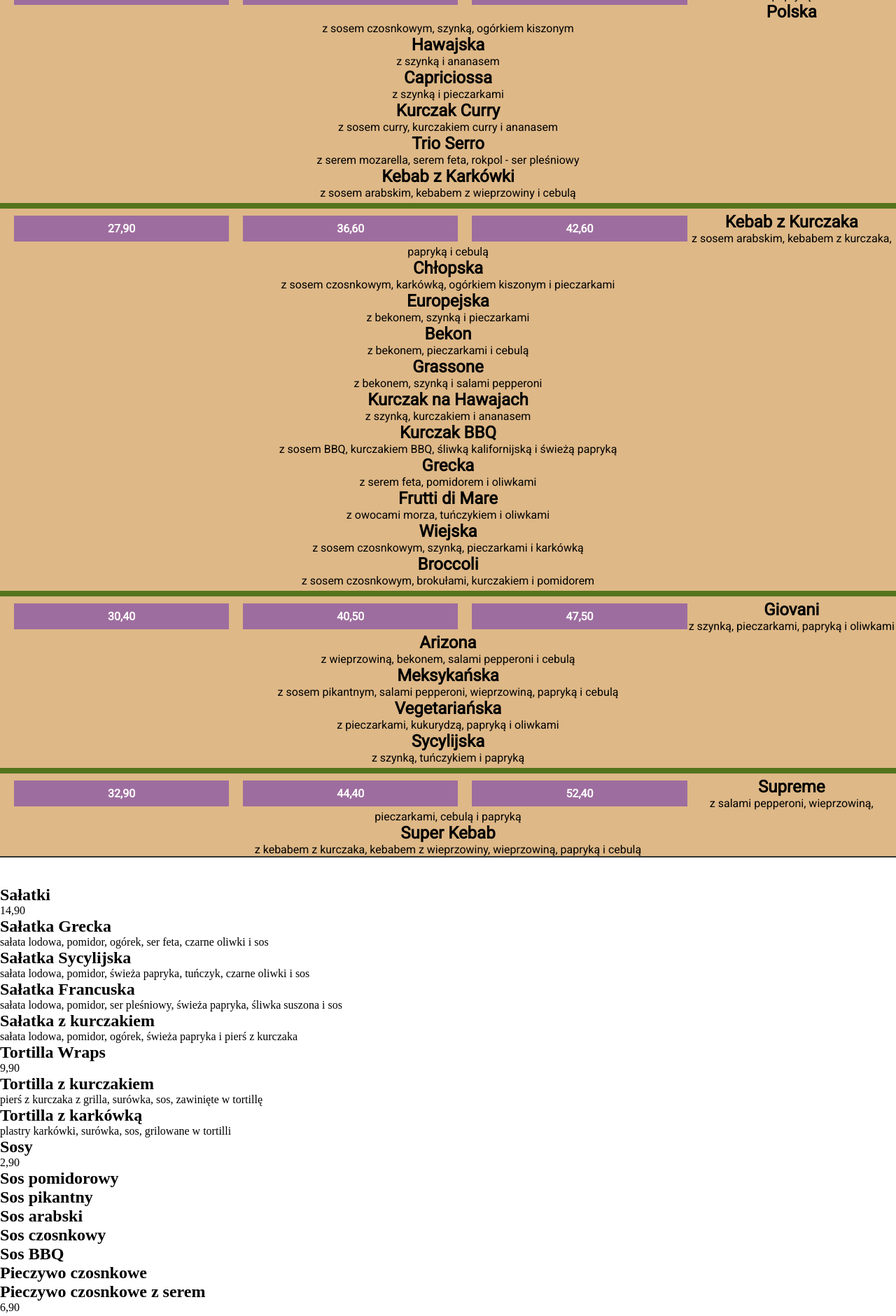
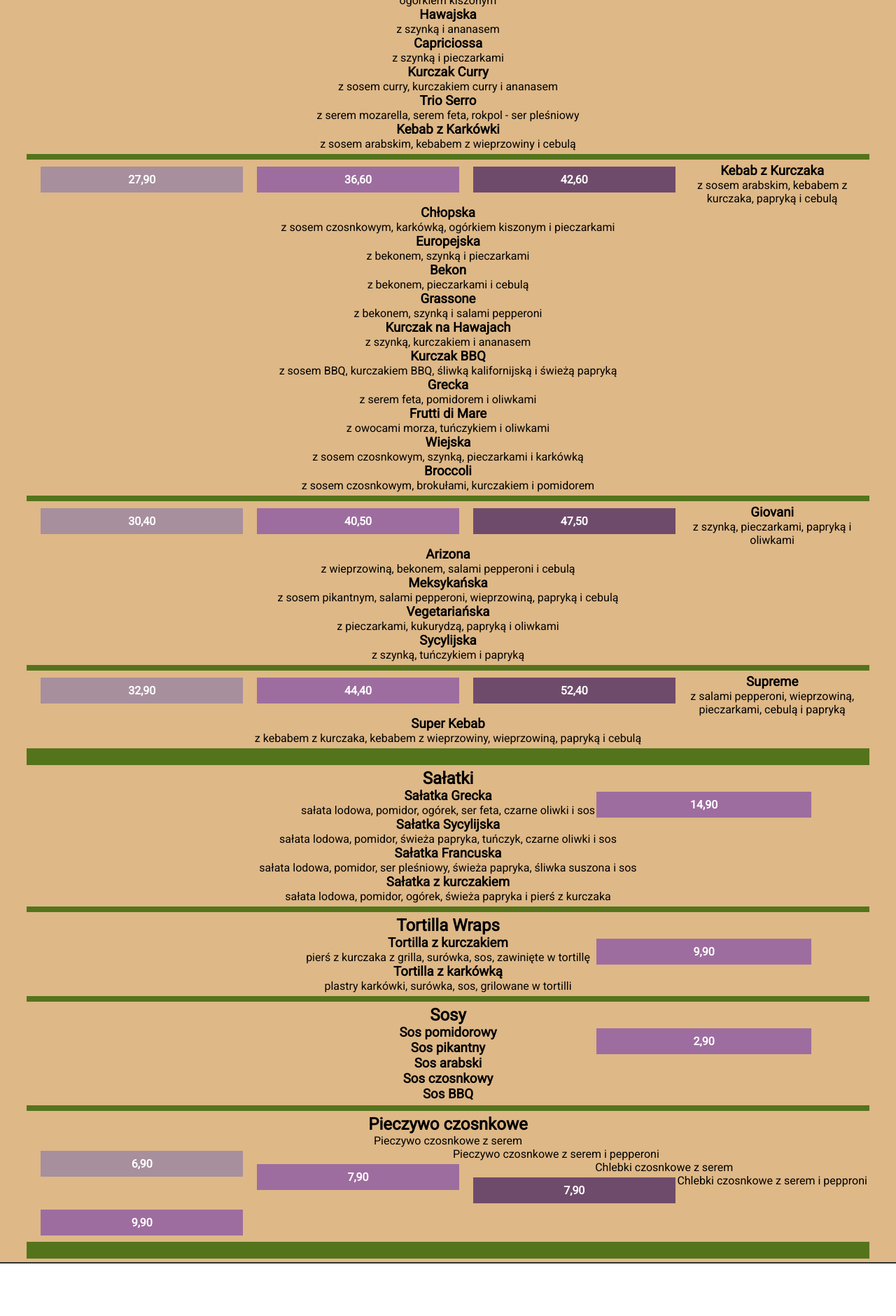
Before and after one commit to AniaMo/Metross-pizza, a plain HTML site: page index.html in a window 1280 px wide. Shown: the part 1723-3603 px from the top of the page at 70% size. After the commit the page ends 3568 px from the top, so only its background shows below. Drawn offline with Linux system fonts and the light colour scheme.

Commit message:
almost done main

```diff
--- a/index.html
+++ b/index.html
@@ -50,7 +50,7 @@
                <div class="undersize"></div>
             </div>
             <section class="pizza clearfix">
-                <h2 class="name">Margharita</h2>
+                <h3 class="name">Margharita</h3>
                 <p class="description">z sosem pomidorowym i serem mozarellą</p>
                 <div class="price">20,40</div>
                 <div class="price">24,90</div>
@@ -58,7 +58,7 @@
             </section>
             <div class="border"></div>
             <section class="pizza">
-                <h2 class="name">Prosta</h2>
+                <h3 class="name">Prosta</h3>
                 <p class="description">z szynką</p>
                 <div class="price">22,90</div>
                 <div class="price">28,80</div>
@@ -69,19 +69,19 @@
                 <div class="price">25,40</div>
                 <div class="price">32,70</div>
                 <div class="price">37,70</div>
-                <h2 class="name">Pepperoni</h2>
+                <h3 class="name">Pepperoni</h3>
                 <p class="description">z sosem pikantnym, salami pepperoni i papryką</p>
-                <h2 class="name">Polska</h2>
+                <h3 class="name">Polska</h3>
                 <p class="description">z sosem czosnkowym, szynką, ogórkiem kiszonym</p>
-                <h2 class="name">Hawajska</h2>
+                <h3 class="name">Hawajska</h3>
                 <p class="description">z szynką i ananasem</p>
-                <h2 class="name">Capriciossa</h2>
+                <h3 class="name">Capriciossa</h3>
                 <p class="description">z szynką i pieczarkami</p>
-                <h2 class="name">Kurczak Curry</h2>
+                <h3 class="name">Kurczak Curry</h3>
                 <p class="description">z sosem curry, kurczakiem curry i ananasem</p>
-                <h2 class="name">Trio Serro</h2>
+                <h3 class="name">Trio Serro</h3>
                 <p class="description">z serem mozarella, serem feta, rokpol - ser pleśniowy</p>
-                <h2 class="name">Kebab z Karkówki</h2>
+                <h3 class="name">Kebab z Karkówki</h3>
                 <p class="description">z sosem arabskim, kebabem z wieprzowiny i cebulą</p>
             </section>
             <div class="border"></div>
@@ -89,27 +89,27 @@
                 <div class="price">27,90</div>
                 <div class="price">36,60</div>
                 <div class="price">42,60</div>
-                <h2 class="name">Kebab z Kurczaka</h2>
+                <h3 class="name">Kebab z Kurczaka</h3>
                 <p class="description">z sosem arabskim, kebabem z kurczaka, papryką i cebulą</p>
-                <h2 class="name">Chłopska</h2>
+                <h3 class="name">Chłopska</h2>
                 <p class="description">z sosem czosnkowym, karkówką, ogórkiem kiszonym i pieczarkami</p>
-                <h2 class="name">Europejska</h2>
+                <h3 class="name">Europejska</h3>
                 <p class="description">z bekonem, szynką i pieczarkami</p>
-                <h2 class="name">Bekon</h2>
+                <h3 class="name">Bekon</h3>
                 <p class="description">z bekonem, pieczarkami i cebulą</p>
-                <h2 class="name">Grassone</h2>
+                <h3 class="name">Grassone</h3>
                 <p class="description">z bekonem, szynką i salami pepperoni</p>
-                <h2 class="name">Kurczak na Hawajach</h2>
+                <h3 class="name">Kurczak na Hawajach</h3>
                 <p class="description">z szynką, kurczakiem i ananasem</p>
-                <h2 class="name">Kurczak BBQ</h2>
+                <h3 class="name">Kurczak BBQ</h3>
                 <p class="description">z sosem BBQ, kurczakiem BBQ, śliwką kalifornijską i świeżą papryką</p>
-                <h2 class="name">Grecka</h2>
+                <h3 class="name">Grecka</h3>
                 <p class="description">z serem feta, pomidorem i oliwkami</p>
-                <h2 class="name">Frutti di Mare</h2>
+                <h3 class="name">Frutti di Mare</h3>
                 <p class="description">z owocami morza, tuńczykiem i oliwkami</p>
-                <h2 class="name">Wiejska</h2>
+                <h3 class="name">Wiejska</h3>
                 <p class="description">z sosem czosnkowym, szynką, pieczarkami i karkówką</p>
-                <h2 class="name">Broccoli</h2>
+                <h3 class="name">Broccoli</h3>
                 <p class="description">z sosem czosnkowym, brokułami, kurczakiem i pomidorem</p>
             </section>
             <div class="border"></div>
@@ -117,15 +117,15 @@
                 <div class="price">30,40</div>
                 <div class="price">40,50</div>
                 <div class="price">47,50</div>
-                <h2 class="name">Giovani</h2>
+                <h3 class="name">Giovani</h3>
                 <p class="description">z szynką, pieczarkami, papryką i oliwkami</p>
-                <h2 class="name">Arizona</h2>
+                <h3 class="name">Arizona</h3>
                 <p class="description">z wieprzowiną, bekonem, salami pepperoni i cebulą</p>
-                <h2 class="name">Meksykańska</h2>
+                <h3 class="name">Meksykańska</h3>
                 <p class="description">z sosem pikantnym, salami pepperoni, wieprzowiną, papryką i cebulą</p>
-                <h2 class="name">Vegetariańska</h2>
+                <h3 class="name">Vegetariańska</h3>
                 <p class="description">z pieczarkami, kukurydzą, papryką i oliwkami</p>
-                <h2 class="name">Sycylijska</h2>
+                <h3 class="name">Sycylijska</h3>
                 <p class="description">z szynką, tuńczykiem i papryką</p>
             </section>
             <div class="border"></div>
@@ -133,53 +133,60 @@
                 <div class="price">32,90</div>
                 <div class="price">44,40</div>
                 <div class="price">52,40</div>
-                <h2 class="name">Supreme</h2>
+                <h3 class="name">Supreme</h3>
                 <p class="description">z salami pepperoni, wieprzowiną, pieczarkami, cebulą i papryką</p>
-                <h2 class="name">Super Kebab</h2>
+                <h3 class="name">Super Kebab</h3>
                 <p class="description">z kebabem z kurczaka, kebabem z wieprzowiny, wieprzowiną, papryką i cebulą</p>
             </section>
-        </div>
-            <section class="salads">
-                <h1>Sałatki</h1>
-                <div class="price">14,90</div>
-                <h2 class="name">Sałatka Grecka</h2>
+            <div class="undersize"></div>
+            <div class="adds clearfix">
+            <section class="salads clearfix">
+                <div class="other clearfix">
+                <div><h2>Sałatki</h2></div>
+                <div class="price">14,90</div></div>
+                <h3 class="name">Sałatka Grecka</h2>
                 <p class="description">sałata lodowa, pomidor, ogórek, ser feta, czarne oliwki i sos</p>
-                <h2 class="name">Sałatka Sycylijska</h2>
+                <h3 class="name">Sałatka Sycylijska</h2>
                 <p class="description">sałata lodowa, pomidor, świeża papryka, tuńczyk, czarne oliwki i sos</p>
-                <h2 class="name">Sałatka Francuska</h2>
+                <h3 class="name">Sałatka Francuska</h2>
                 <p class="description">sałata lodowa, pomidor, ser pleśniowy, świeża papryka, śliwka suszona i sos</p>
-                <h2 class="name">Sałatka z kurczakiem</h2>
+                <h3 class="name">Sałatka z kurczakiem</h2>
                 <p class="description">sałata lodowa, pomidor, ogórek, świeża papryka i pierś z kurczaka</p>
             </section>
-            <section class="salads">
-                <h1>Tortilla Wraps</h1>
-                <div class="price">9,90</div>
-                <h2 class="name">Tortilla z kurczakiem</h2>
+            <div class="border"></div>
+            <section class="salads clearfix"><div class="other"></div>
+                <h2>Tortilla Wraps</h2>
+                <div class="price">9,90</div></div>
+                <h3 class="name">Tortilla z kurczakiem</h2>
                 <p class="description">pierś z kurczaka z grilla, surówka, sos, zawinięte w tortillę</p>
-                <h2 class="name">Tortilla z karkówką</h2>
+                <h3 class="name">Tortilla z karkówką</h2>
                 <p class="description">plastry karkówki, surówka, sos, grilowane w tortilli</p>
             </section>
-            <section class="salads">
-                <h1>Sosy</h1>
-                <div class="price">2,90</div>
-                <h2 class="name">Sos pomidorowy</h2>
-                <h2 class="name">Sos pikantny</h2>
-                <h2 class="name">Sos arabski</h2>
-                <h2 class="name">Sos czosnkowy</h2>
-                <h2 class="name">Sos BBQ</h2>
+            <div class="border"></div>
+            <section class="salads clearfix"><div class="other">
+                <h2>Sosy</h2>
+                <div class="price">2,90</div></div>
+                <h3 class="name">Sos pomidorowy</h2>
+                <h3 class="name">Sos pikantny</h2>
+                <h3 class="name">Sos arabski</h2>
+                <h3 class="name">Sos czosnkowy</h2>
+                <h3 class="name">Sos BBQ</h2>
+            </section>
+            <div class="border"></div>
+            <section class="bread clearfix">
+                <h1>Pieczywo czosnkowe</h1>
+                <p>Pieczywo czosnkowe z serem<p>
+                <div class="price">6,90</div>
+                <p>Pieczywo czosnkowe z serem i pepperoni</p>
+                <div class="price">7,90</div>
+                <p>Chlebki czosnkowe z serem</p>
+                <div class="price">7,90</div>
+                <p>Chlebki czosnkowe z serem i pepproni</p>
+                <div class="price">9,90</div>
+                <div class="undersize"></div>
             </section>
 
-            <section class="bread">
-                <h1>Pieczywo czosnkowe</h1>
-                <h2>Pieczywo czosnkowe z serem</h2>
-                <div class="price">6,90</div>
-                <h2>Pieczywo czosnkowe z serem i pepperoni</h2>
-                <div class="price">7,90</div>
-                <h2>Chlebki czosnkowe z serem</h2>
-                <div class="price">7,90</div>
-                <h2>Chlebki czosnkowe z serem i pepproni</h2>
-                <div class="price">9,90</div>
-            </section>
+        </div>
         </main>
         <aside class="links"></aside>
     </div>
--- a/style.css
+++ b/style.css
@@ -14,7 +14,7 @@ section .wrap {
     position: relative;
 }
 
-section .wrap > * {
+section .wrap>* {
     position: absolute;
 }
 
@@ -163,8 +163,8 @@ aside .contact2 button:hover {
     aside div.contact2 p {
         font-size: 24px;
     }
-    aside .contact2 button
-        {
+
+    aside .contact2 button {
         font-size: 24px;
         padding: 20px 25px;
         margin-top: 10px;
@@ -383,20 +383,23 @@ main {
     font-family: 'Roboto', sans-serif;
     text-align: center;
     margin: 5vh auto;
+    padding: 0 3vw;
     border-top: 2px solid #333;
     border-bottom: 2px solid #333;
 }
 
 main div.size {
     width: 100%;
-
 }
 
+
 main div.size h1 {
+    width: 100vw;
+    margin-left: -3vw;
     text-transform: uppercase;
     padding: 4%;
     color: white;
-    background-color:rgb(84, 116, 28);
+    background-color: rgb(84, 116, 28);
     margin-bottom: 5%;
 }
 
@@ -405,40 +408,44 @@ main div.size .cm {
     width: 100%;
     margin-left: 8px;
 }
+
 main .undersize {
     float: left;
     width: 100%;
-height: 3vh;
-background-color:rgb(84, 116, 28);
-margin: 5px 0;
+    height: 3vh;
+    background-color: rgb(84, 116, 28);
+    margin: 5px 0;
 }
-main div.size .cm > div {
+
+main div.size .cm>div {
     float: left;
     width: 18%;
     background-color: rgba(143, 91, 165, .8);
     margin: 0 6% 3%;
     font-weight: bold;
-    padding: 15px 5px;
+    padding: 10px 10px;
     color: white;
+    border-radius: 50%;
 }
-main div.size .cm >div.s1 {
-    background-color: rgba(154, 133, 163, 0.8) ;
+
+main div.size .cm>div.s1 {
+    background-color: rgba(154, 133, 163, 0.8);
 }
-main div.size .cm >div.s3 {
-    background-color: rgba(84, 48, 100, 0.8) ;
+
+main div.size .cm>div.s3 {
+    background-color: rgba(84, 48, 100, 0.8);
 }
+
 main .border {
     float: left;
     width: 100%;
-height: 1vh;
-background-color:rgb(84, 116, 28);
-margin: 5px 0;
+    height: 1vh;
+    background-color: rgb(84, 116, 28);
+    margin: 5px 0;
 }
+
 main section .pizza {
     width: 100%;
-}
-main section h2.name2 {
-    float: left;
 }
 
 main div.price {
@@ -452,3 +459,26 @@ main div.price {
     padding: 9px 5px;
     color: white;
 }
+
+main div.price:nth-of-type(1) {
+    background-color: rgba(154, 133, 163, 0.8);
+}
+
+main div.price:nth-of-type(3) {
+    background-color: rgba(84, 48, 100, 0.8);
+}
+
+main section section.salads {
+    position: relative;
+}
+
+main section.salads div.h3 {
+    position: absolute;
+
+}
+
+main section.salads div.price {
+    position: absolute;
+    background-color: rgba(143, 91, 165, .8);
+    left: 65%;
+}
```
